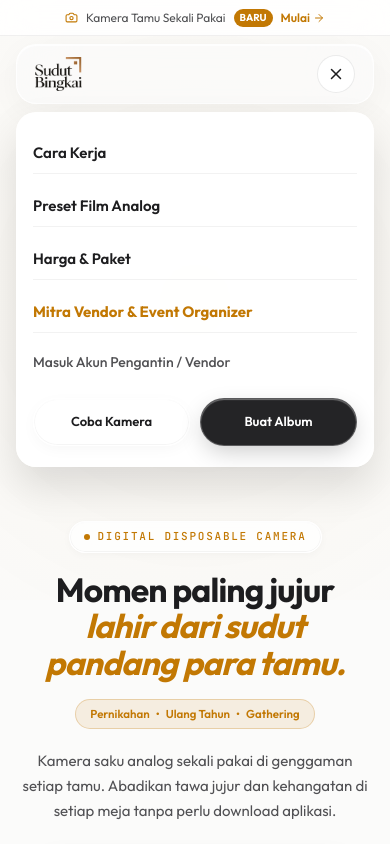
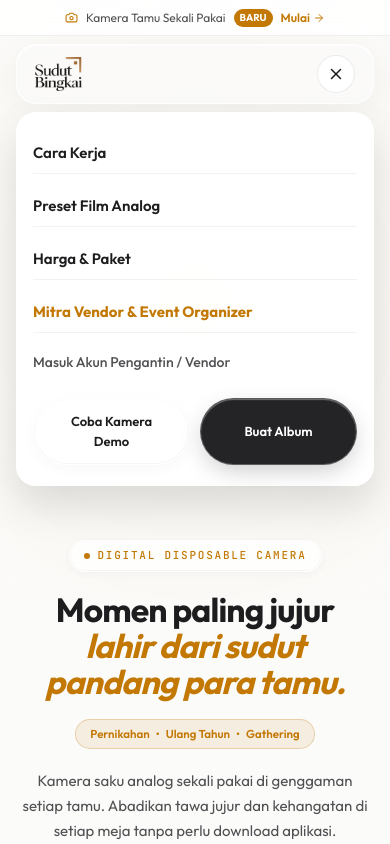
Before and after one commit to 5yam5ul/sudutbingkai, a Next.js app: page / in a window 390 px wide. Both pictures are taken after a click on the button "Menu Navigasi". Shown: the top 844 px of the page. Built offline with nearby package versions, Linux system fonts and the light colour scheme; no server answers; the database is empty.

Commit message:
fix(nav): eliminate redundant Coba Kamera button on mobile header and drawer

```diff
--- a/src/app/globals.css
+++ b/src/app/globals.css
@@ -397,6 +397,7 @@ div.desktop-only, section.desktop-only, header.desktop-only, p.desktop-only {
     display: none !important;
   }
 
+  .desktop-nav-actions > a,
   .desktop-nav-actions .action-desktop-only {
     display: none !important;
   }
--- a/src/app/page.tsx
+++ b/src/app/page.tsx
@@ -225,7 +225,7 @@ export default function HomePage() {
                 className="btn-glass-secondary"
                 style={{ flex: 1, padding: '12px', fontSize: '13px', textAlign: 'center' }}
               >
-                Coba Kamera
+                Coba Kamera Demo
               </Link>
               <Link
                 href="/create"
```
